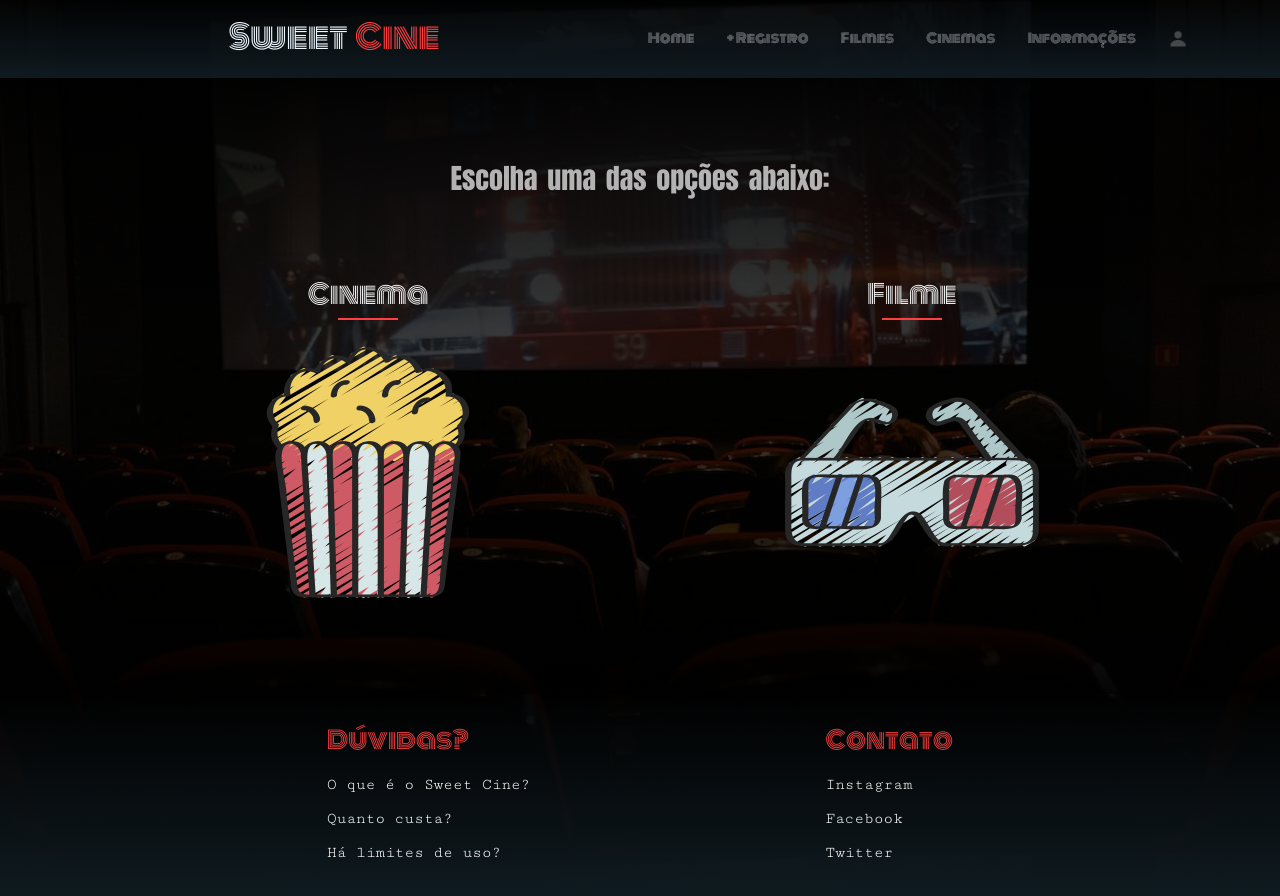
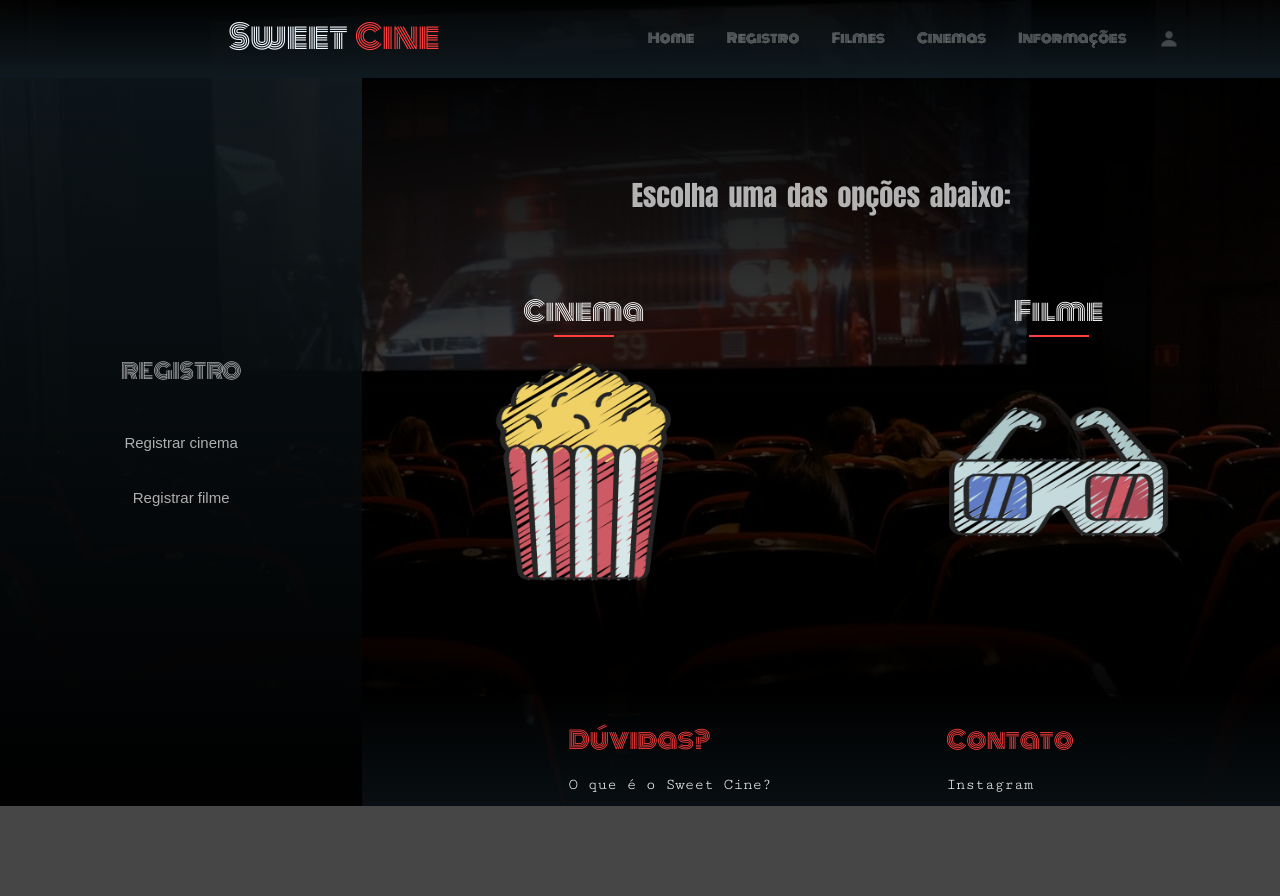
Before and after one commit to DiegoBernardes95/Projeto_Sweet_Cine, a React (Vite) app: page /Novo_Registro in a window 1280 px wide. After the commit the page ends 806 px from the top, so only its background shows below. Built offline with nearby package versions, Linux system fonts and the light colour scheme; no server answers; a web font is replaced by a local one.

Commit message:
redimensionamento da página de registros

```diff
--- a/src/App.css
+++ b/src/App.css
@@ -35,6 +35,7 @@ body{
   background-color: #000000b9;
   background-attachment: fixed;
   color: #fff;
+  overflow-y: hidden;
 }
 
 /* TÍTULOS PARA AS SEÇÕES DO SITE */
@@ -67,7 +68,7 @@ body{
 }
 .asideLateral{
   width: 30rem;
-  height: 89vh;
+  height: 90.9vh;
   background: linear-gradient(#0f1a20c2, #000000);
   justify-content: center;
   overflow-y: auto;
@@ -119,7 +120,7 @@ body{
 
 .mainLateral{
     width: 100%;
-    height: 89vh;
+    height: 90.9vh;
     overflow: auto;
     overflow-x: hidden;
 }
--- a/src/components/Navbar.jsx
+++ b/src/components/Navbar.jsx
@@ -40,7 +40,7 @@ const Navbar = () => {
                                 <Link to={`/Home/${sessionStorage.getItem("name")}`} class="nav-link">Home</Link>
                             </li>
                             <li class="nav-item">
-                                <Link to="/Novo_Registro" class="nav-link">+ Registro</Link>
+                                <Link to="/Novo_Registro" class="nav-link">Registro</Link>
                             </li>
                             <li class="nav-item">
                                 <Link to="/Filmes" class="nav-link">Filmes</Link>
--- a/src/pages/NewRegister.jsx
+++ b/src/pages/NewRegister.jsx
@@ -29,35 +29,41 @@ const NewRegister = () => {
     }
 
     useEffect(() => {
-        ScrollReveal({reset: true}).reveal('.forScrollCine', {
+        ScrollReveal({ reset: true }).reveal('.forScrollCine', {
             origin: "left",
             distance: '50px',
             duration: 2400
         })
 
-        ScrollReveal({reset: true}).reveal('.forScrollFilme', {
+        ScrollReveal({ reset: true }).reveal('.forScrollFilme', {
             origin: "right",
             distance: "50px",
             duration: 2400
         })
 
-        ScrollReveal({reset: true}).reveal('.forScrollParagraph', {
+        ScrollReveal({ reset: true }).reveal('.forScrollParagraph', {
             origin: "top",
             distance: "30px",
             duration: 2000
         })
 
 
-        ScrollReveal({reset: true}).reveal('.forScrollTitleFilme', {
+        ScrollReveal({ reset: true }).reveal('.forScrollTitleFilme', {
             origin: "right",
             distance: "60px",
             duration: 2000
         })
 
-        ScrollReveal({reset: true}).reveal('.forScrollUnderlineFilme', {
+        ScrollReveal({ reset: true }).reveal('.forScrollUnderlineFilme', {
             origin: "left",
             distance: "40px",
             duration: 2500
+        })
+
+        ScrollReveal({reset: true}).reveal(".asideLateral", {
+            origin: "left",
+            distance: "100px",
+            duration: 1000
         })
     }, [])
 
@@ -84,12 +90,23 @@ const NewRegister = () => {
     }, [])
 
 
-    return(
+    return (
 
         <div className="globalRegister">
-            <ModalComponent state={showModal} modalContent={!showLoading ? <Forms setCloseModal={setShowModal} showCadCine={setShowCadCine} formContent={!showCadCine ? <FormFilme setShowLoading={setShowLoading} setCadCine={setShowCadCine} toForm={true}/> : <FormCinema setShowLoading={setShowLoading} whatForm={false}/>}/> : <TitleLoading animationHere={true}/>}/>
+            <ModalComponent state={showModal} modalContent={!showLoading ? <Forms setCloseModal={setShowModal} showCadCine={setShowCadCine} formContent={!showCadCine ? <FormFilme setShowLoading={setShowLoading} setCadCine={setShowCadCine} toForm={true} /> : <FormCinema setShowLoading={setShowLoading} whatForm={false} />} /> : <TitleLoading animationHere={true} />} />
             <Navbar />
-            <main className="mainRegister">
+            <div className='NewRegister'>
+                <aside className='asideLateral'>
+                    <nav className='contentLateral'>
+                        <h1>Registro</h1>
+                        <ul className='listContentLateral'>
+                            <li><button onClick={cadCine}>Registrar cinema</button></li>
+                            <li><button onClick={cadFilme}>Registrar filme</button></li>
+                        </ul>
+                    </nav>
+                </aside>
+                <main className='mainLateral'>
+                    <div className="mainRegister">
                         <p className='forScrollParagraph'>Escolha uma das opções abaixo:</p>
                         <ul className="listRegister">
                             <li className='forScrollCine'>
@@ -107,8 +124,11 @@ const NewRegister = () => {
                                 <button><img ref={imgFilme} onClick={cadFilme} src={filme} alt="" /></button>
                             </li>
                         </ul>
+                    </div>
+                    <Footer />
                 </main>
-            <Footer />
+            </div>
+
         </div>
     )
 }
--- a/src/styles/NewRegister.css
+++ b/src/styles/NewRegister.css
@@ -1,6 +1,9 @@
 .globalRegister {
     width: 100%;
     color: #fff;
+}
+.NewRegister{
+    display: flex;
 }
 
 .mainRegister {
```
Also changed, not shown: 1 other file (tests, documents, lock files or other folders). Lines whose indentation alone changed are shown as unchanged.
